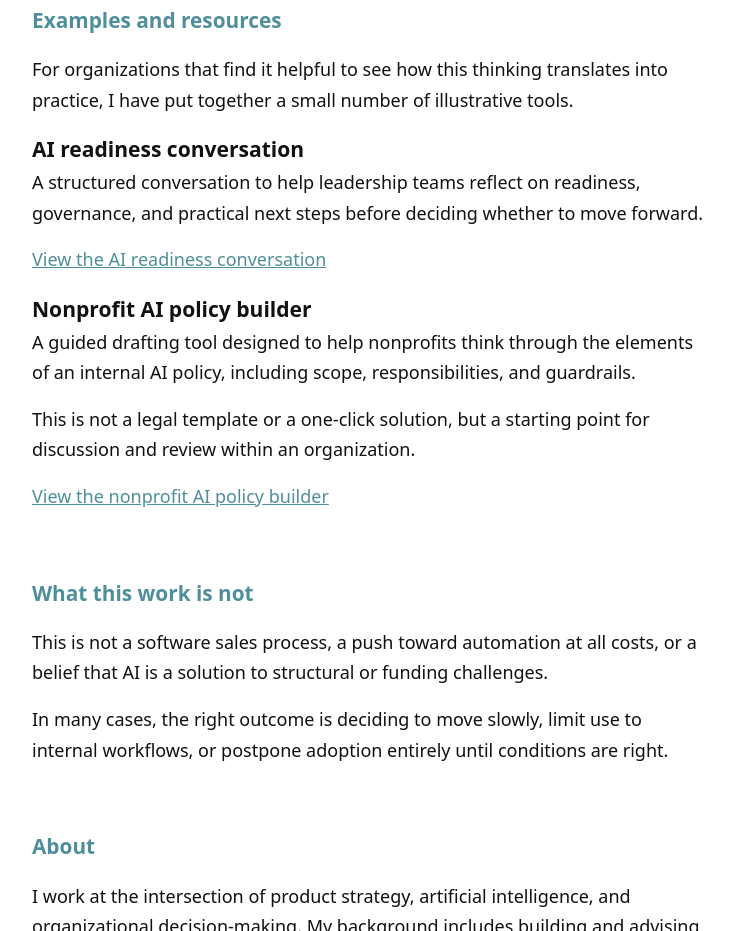
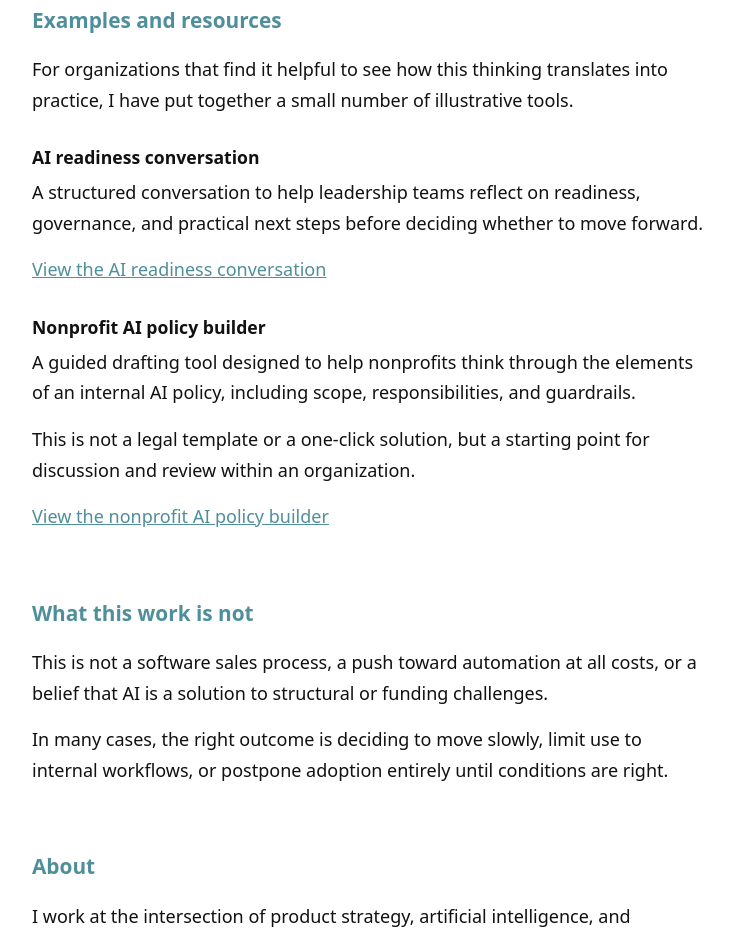
Before and after one commit to mbridges30/bridgesstrategy-site, a plain HTML site: page index.html in a window 1280 px wide. Shown: the part 931-1862 px from the top of the page, without its empty margins (272-1005 px from the left). Drawn offline with Linux system fonts and the light colour scheme.

Commit message:
change header css

```diff
--- a/styles.css
+++ b/styles.css
@@ -61,6 +61,15 @@ h2 {
   color: var(--accent);
 }
 
+/* Subsection headers */
+h3 {
+  font-size: 1.1rem;
+  font-weight: 600;
+  margin-top: 1.75rem;
+  margin-bottom: 0.25rem;
+  color: #111;
+}
+
 .lead {
   font-size: 1.05rem;
   margin-top: 1.5rem;
```
